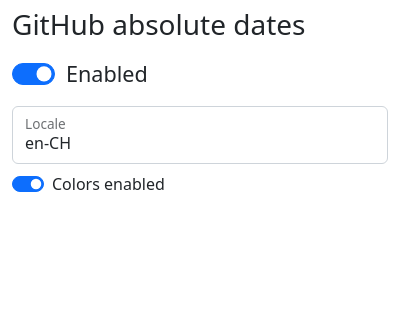
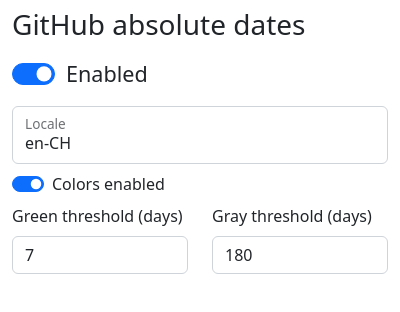
Before and after one commit to MaierN/chrome-extension-github-dates, a browser extension: page chrome_extension/popup/popup.html in a window 400 px wide. Drawn offline with nearby package versions, Linux system fonts and the light colour scheme.

Commit message:
add config to set color timeframes (see #1)

```diff
--- a/chrome_extension/common/config.js
+++ b/chrome_extension/common/config.js
@@ -1 +1,7 @@
-DEFAULT_CONFIG = { locale: "en-CH", enabled: true, enableColors: true };
+DEFAULT_CONFIG = {
+  locale: "en-CH",
+  enabled: true,
+  enableColors: true,
+  greenThreshold: 7,
+  grayThreshold: 180,
+};
--- a/chrome_extension/popup/popup.html
+++ b/chrome_extension/popup/popup.html
@@ -52,6 +52,35 @@
             id="configEnableColorsLabel"
           ></label>
         </div>
+
+        <div class="row">
+          <div class="col-6 mb-2">
+            <label for="configGreenThreshold" class="form-label text-wrap">
+              Green threshold (days)
+            </label>
+            <input
+              class="form-control"
+              type="number"
+              min="0"
+              id="configGreenThreshold"
+              name="configGreenThreshold"
+              placeholder="0"
+            />
+          </div>
+          <div class="col-6 mb-2">
+            <label for="configGrayThreshold" class="form-label text-wrap">
+              Gray threshold (days)
+            </label>
+            <input
+              class="form-control"
+              type="number"
+              min="0"
+              id="configGrayThreshold"
+              name="configGrayThreshold"
+              placeholder="0"
+            />
+          </div>
+        </div>
       </form>
     </div>
 
--- a/chrome_extension/popup/popup.js
+++ b/chrome_extension/popup/popup.js
@@ -4,6 +4,8 @@
 const configEnabledLabel = document.getElementById("configEnabledLabel");
 const configLocale = document.getElementById("configLocale");
 const configEnableColors = document.getElementById("configEnableColors");
+const configGreenThreshold = document.getElementById("configGreenThreshold");
+const configGrayThreshold = document.getElementById("configGrayThreshold");
 
 function forEachTab(cb) {
   chrome.tabs.query(
@@ -44,6 +46,10 @@
 function updateEnableColorsLabel(enabled) {
   const text = enabled ? "Colors enabled" : "Colors disabled";
   configEnableColorsLabel.textContent = text;
+
+  const colorConfigStyle = enabled ? "display: block;" : "display: none;";
+  configGreenThreshold.parentElement.style = colorConfigStyle;
+  configGrayThreshold.parentElement.style = colorConfigStyle;
 }
 
 chrome.storage.sync.get(
@@ -54,6 +60,8 @@
     configLocale.value = config.locale;
     configEnableColors.checked = config.enableColors;
     updateEnableColorsLabel(config.enableColors);
+    configGreenThreshold.value = config.greenThreshold;
+    configGrayThreshold.value = config.grayThreshold;
 
     configEnabled.addEventListener("input", () => {
       chrome.storage.sync.set({ enabled: configEnabled.checked }).then(() => {
@@ -74,6 +82,20 @@
           updateConfigTab();
         });
     });
+    configGreenThreshold.addEventListener("input", () => {
+      chrome.storage.sync
+        .set({ greenThreshold: parseInt(configGreenThreshold.value) })
+        .then(() => {
+          updateConfigTab();
+        });
+    });
+    configGrayThreshold.addEventListener("input", () => {
+      chrome.storage.sync
+        .set({ grayThreshold: parseInt(configGrayThreshold.value) })
+        .then(() => {
+          updateConfigTab();
+        });
+    });
 
     configForm.style.display = "initial";
   }
```
Also changed, not shown: chrome_extension/scripts/content.js (+6 -10 lines).
